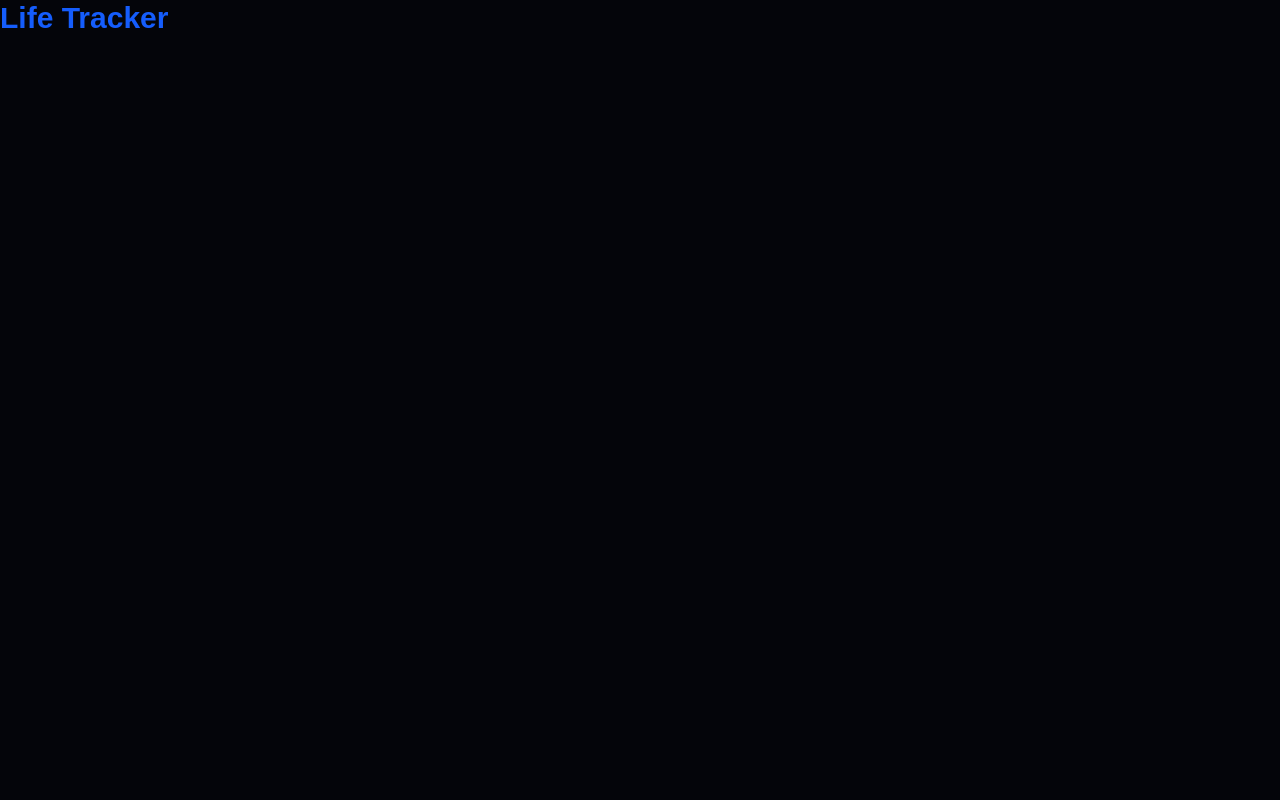
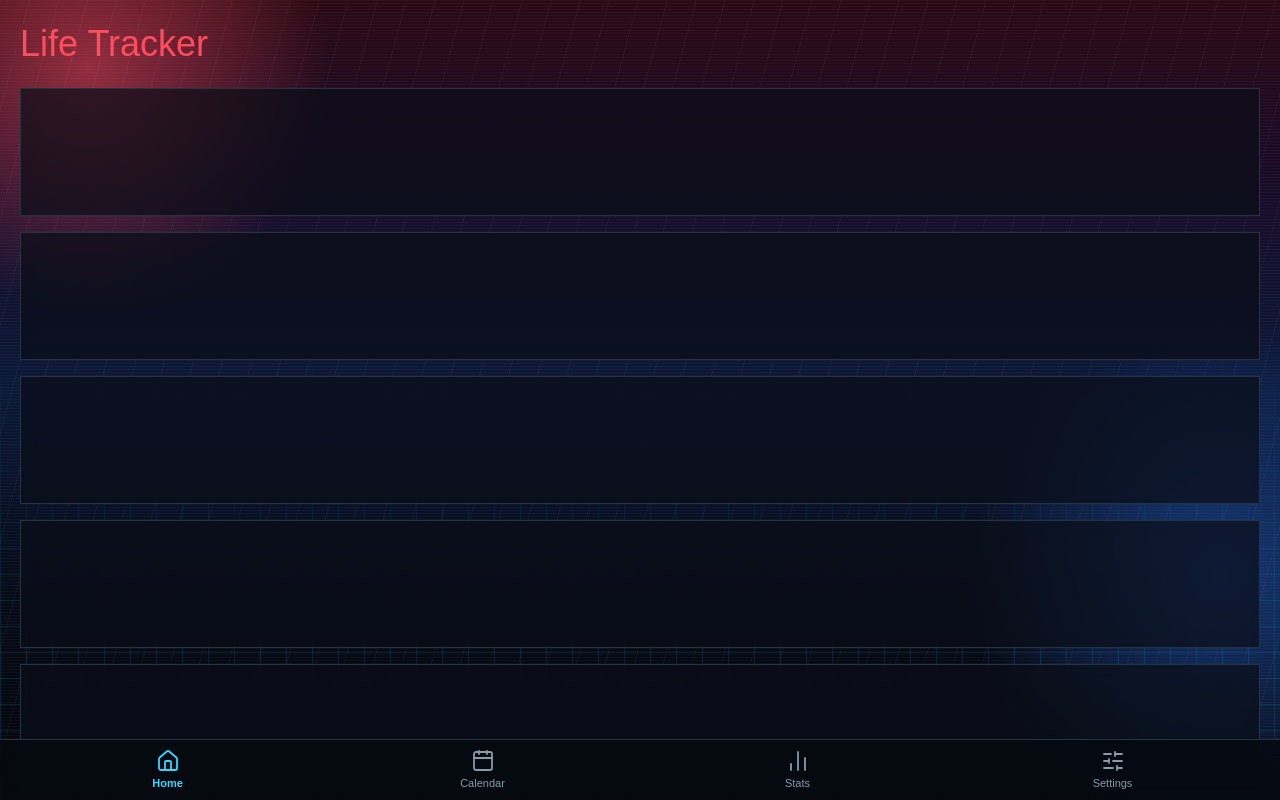
Before and after one commit to Dion-Szczerba/Life-Tracker, a React (Vite) app: page / in a window 1280 px wide. Shown: the top 800 px of the page. Built offline with nearby package versions, Linux system fonts and the light colour scheme.

Commit message:
feat: add app shell, themed background and tab bar

```diff
--- a/src/App.tsx
+++ b/src/App.tsx
@@ -1,8 +1,18 @@
+import { AppShell } from "@/components/layout/AppShell";
+
 function App() {
   return (
-    <>
-      <h1 className="text-3xl font-bold text-blue-600"> Life Tracker</h1>
-    </>
+    <AppShell>
+      <h1 className="font-heading text-4xl text-date">Life Tracker</h1>
+      <div className="mt-6 flex flex-col gap-4">
+        {Array.from({ length: 8 }, (_, i) => (
+          <div
+            key={i}
+            className="h-32 border border-line bg-panel backdrop-blur-sm"
+          />
+        ))}
+      </div>
+    </AppShell>
   );
 }
 
--- /dev/null
+++ b/src/components/layout/AppShell.tsx
@@ -0,0 +1,19 @@
+import type { ReactNode } from "react";
+import { Background } from "./Background";
+import { TabBar } from "./TabBar";
+
+type AppShellProps = {
+  children: ReactNode;
+};
+
+export function AppShell({ children }: AppShellProps) {
+  return (
+    <div className="relative isolate min-h-dvh">
+      <Background />
+      <main className="pt-[calc(env(safe-area-inset-top)+1.5rem)] pr-[max(1.25rem,env(safe-area-inset-right))] pb-[calc(env(safe-area-inset-bottom)+6rem)] pl-[max(1.25rem,env(safe-area-inset-left))]">
+        {children}
+      </main>
+      <TabBar active="Home" />
+    </div>
+  );
+}
--- /dev/null
+++ b/src/components/layout/Background.tsx
@@ -0,0 +1,15 @@
+export function Background() {
+  return (
+    <div
+      aria-hidden="true"
+      className="pointer-events-none fixed inset-0 -z-10 overflow-hidden bg-background"
+    >
+      <div className="absolute inset-0 bg-(image:--theme-bg-gradient)" />
+      <div className="absolute -top-[170px] -left-[150px] size-[480px] bg-(image:--theme-glow-a)" />
+      <div className="absolute top-[330px] -right-[190px] size-[500px] bg-(image:--theme-glow-b)" />
+      <div className="absolute inset-0 bg-(image:--theme-streaks)" />
+      <div className="absolute inset-x-0 bottom-0 h-[460px] bg-(image:--theme-grid) [mask-image:linear-gradient(to_bottom,transparent,black_75%)] bg-[length:26px_26px]" />
+      <div className="absolute inset-0 bg-(image:--theme-scanlines)" />
+    </div>
+  );
+}
--- /dev/null
+++ b/src/components/layout/TabBar.tsx
@@ -0,0 +1,62 @@
+import type { LucideIcon } from "lucide-react";
+import {
+  Calendar,
+  ChartNoAxesColumn,
+  House,
+  SlidersHorizontal,
+} from "lucide-react";
+import { cn } from "@/lib/utils";
+
+type Tab = {
+  label: string;
+  icon: LucideIcon;
+};
+
+const TABS: Tab[] = [
+  { label: "Home", icon: House },
+  { label: "Calendar", icon: Calendar },
+  { label: "Stats", icon: ChartNoAxesColumn },
+  { label: "Settings", icon: SlidersHorizontal },
+];
+
+type TabBarProps = {
+  active: string;
+};
+
+export function TabBar({ active }: TabBarProps) {
+  return (
+    <nav
+      aria-label="Main"
+      className="fixed inset-x-0 bottom-0 border-t border-line bg-nav pb-[max(0.5rem,env(safe-area-inset-bottom))] backdrop-blur-md"
+    >
+      <ul className="grid grid-cols-4 gap-1 px-3 pt-2">
+        {TABS.map(({ label, icon: Icon }) => {
+          const isActive = label === active;
+          return (
+            <li key={label}>
+              <button
+                type="button"
+                aria-current={isActive ? "page" : undefined}
+                className={cn(
+                  "relative flex min-h-11 w-full flex-col items-center justify-center gap-0.5 text-[11px]",
+                  isActive
+                    ? "font-semibold text-nav-active"
+                    : "font-medium text-muted-foreground hover:text-foreground",
+                )}
+              >
+                {isActive && (
+                  <span
+                    aria-hidden="true"
+                    className="absolute -top-2 h-[3px0_0_10px_var(--color-nav-active)]"
+                  />
+                )}
+                <Icon aria-hidden="true" className="size-6" strokeWidth={1.8} />
+                {label}
+              </button>
+            </li>
+          );
+        })}
+      </ul>
+    </nav>
+  );
+}
--- a/src/index.css
+++ b/src/index.css
@@ -75,10 +75,7 @@
   --color-nav-active: var(--theme-nav-active);
   --color-today: var(--theme-today);
 
-  --color-bg: var(--theme-bg);
   --color-panel: var(--theme-panel);
-  --color-text: var(--theme-text);
-  --color-muted: var(--theme-muted);
   --color-nav: var(--theme-nav);
   --color-line: var(--theme-line);
   --color-divider: var(--theme-divider);
@@ -158,6 +155,36 @@
 }
 [data-theme="blend"] {
   color-scheme: dark;
+  --theme-bg-gradient: linear-gradient(
+    180deg,
+    #2b0914 0%,
+    #1a0a26 20%,
+    #0b1838 48%,
+    #060b18 74%,
+    #04050a 100%
+  );
+  --theme-glow-a: radial-gradient(
+    closest-side,
+    rgb(255 77 94 / 0.5),
+    transparent
+  );
+  --theme-glow-b: radial-gradient(
+    closest-side,
+    rgb(40 120 255 / 0.4),
+    transparent
+  );
+  --theme-streaks: repeating-linear-gradient(
+    105deg,
+    rgb(230 237 242 / 0.04) 0 1px,
+    transparent 1px 28px
+  );
+  --theme-grid:
+    linear-gradient(rgb(54 214 255 / 0.12) 1px, transparent 1px),
+    linear-gradient(90deg, rgb(54 214 255 / 0.12) 1px, transparent 1px);
+  --theme-scanlines: repeating-linear-gradient(
+    rgb(230 237 242 / 0.035) 0 1px,
+    transparent 1px 3px
+  );
 
   --theme-date: #ff4d5e;
   --theme-date-offset: #36d6ff;
```
